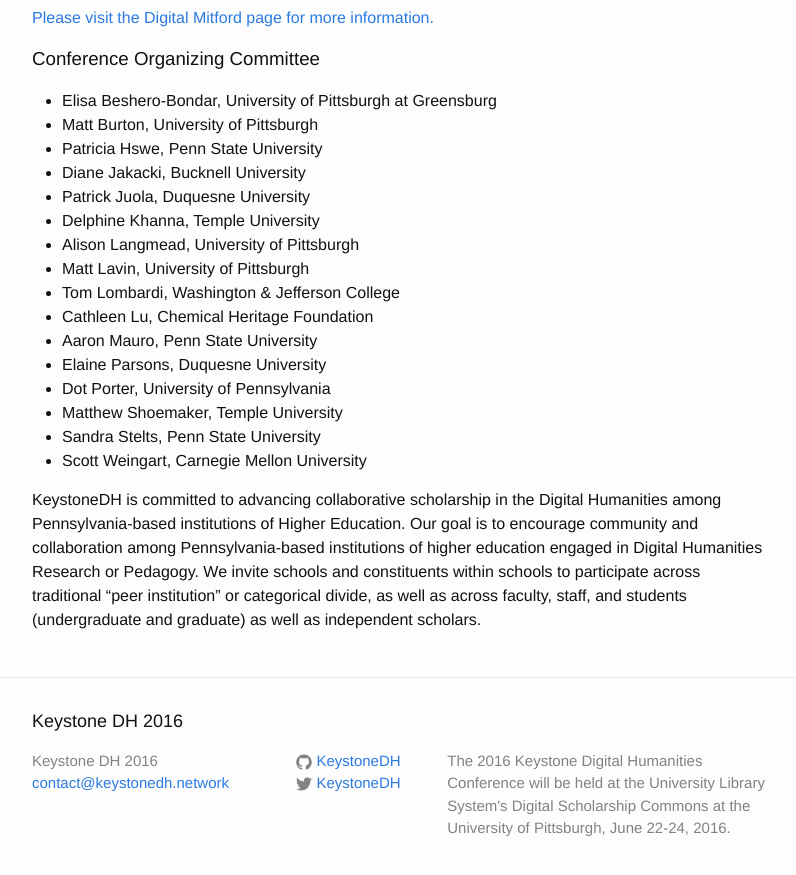
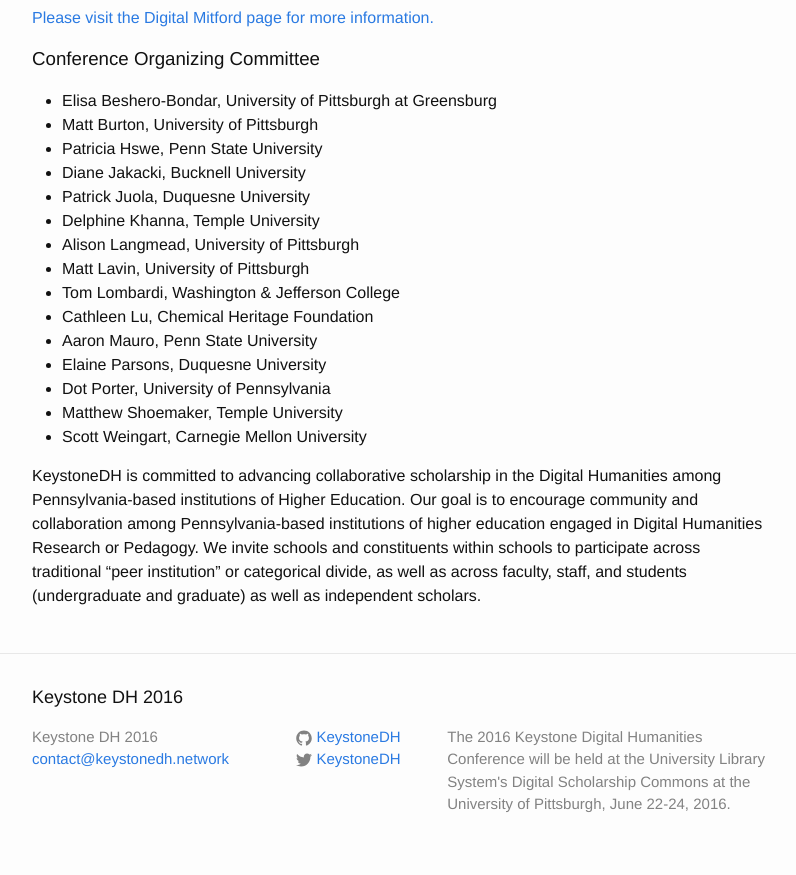
Before and after one commit to KeystoneDH/2016, a Jekyll site: the page built from index.md, in a window 1280 px wide and 900 px high, scrolled down 1040 px. Shown: the top 875 px of the window, without its empty margins (238-1034 px from the left). Built offline with Jekyll 4.4.1, drawn with Linux system fonts in a browser that asks for light colours.

Commit message:
Update index.md
Removed Sandy Stelts at her request :(

```diff
--- a/index.md
+++ b/index.md
@@ -55,7 +55,6 @@ We invite you to join members of the Digital Mitford project team from Saturday
 - Elaine Parsons, Duquesne University
 - Dot Porter, University of Pennsylvania
 - Matthew Shoemaker, Temple University
-- Sandra Stelts, Penn State University
 - Scott Weingart, Carnegie Mellon University
 
 KeystoneDH is committed to advancing collaborative scholarship in the Digital Humanities among Pennsylvania-based institutions of Higher Education. Our goal is to encourage community and collaboration among Pennsylvania-based institutions of higher education engaged in Digital Humanities Research or Pedagogy. We invite schools and constituents within schools to participate across traditional “peer institution” or categorical divide, as well as across faculty, staff, and students (undergraduate and graduate) as well as independent scholars.
```
